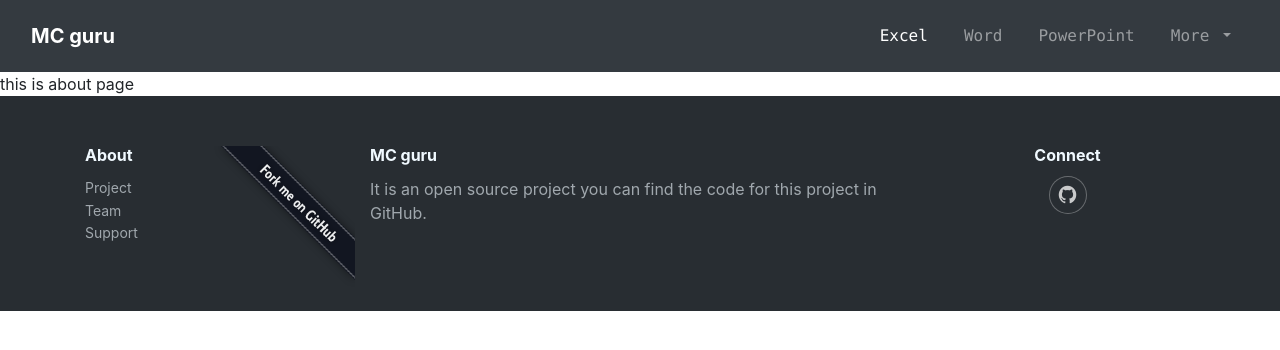
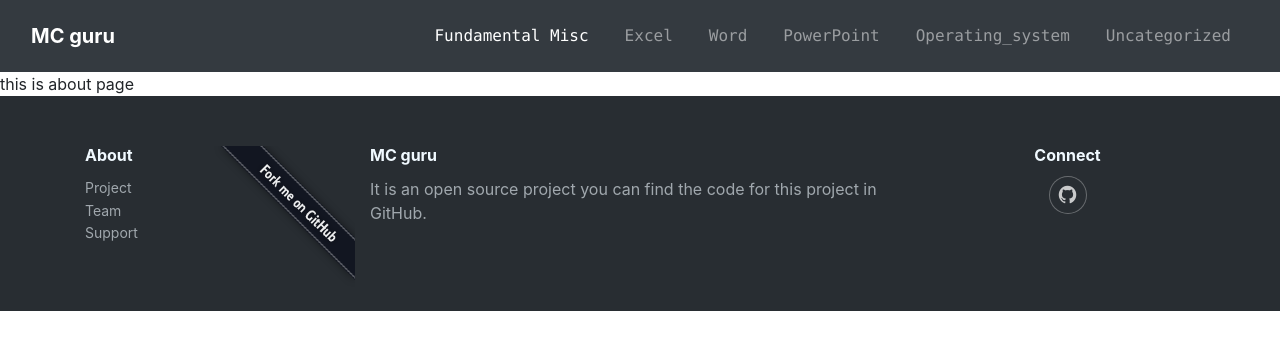
Before and after one commit to suresh466/mcguru, a Django app: page /about/ in a window 1280 px wide. Shown: the top 350 px of the page. Run offline with Django 3.2, Linux system fonts and the light colour scheme; some libraries are stand-ins or nearby versions; some web fonts are replaced.

Commit message:
add link to the categories in the navbar

```diff
--- a/templates/base.html
+++ b/templates/base.html
@@ -21,12 +21,12 @@
                 <div class="collapse navbar-collapse text-monospace"
                     id="navcol-1">
                     <ul class="nav navbar-nav ml-auto">
-                        <li class="nav-item" role="presentation"><a class="nav-link active" href="#">Excel</a></li>
-                        <li class="nav-item" role="presentation"><a class="nav-link" href="#">Word</a></li>
-                        <li class="nav-item" role="presentation"><a class="nav-link" href="#">PowerPoint</a></li>
-                        <li class="dropdown nav-item"><a class="dropdown-toggle nav-link" data-toggle="dropdown" aria-expanded="false" href="#">More&nbsp;</a>
-                            <div class="dropdown-menu" role="menu"><a class="dropdown-item" role="presentation" href="#">Html</a><a class="dropdown-item" role="presentation" href="#">Computer Fundamentals</a><a class="dropdown-item" role="presentation" href="#">Uncategorized</a></div>
-                        </li>
+                        <li class="nav-item" role="presentation"><a class="nav-link active" href="{% url 'answers:computer_misc' %}">Fundamental Misc</a></li>
+			<li class="nav-item" role="presentation"><a class="nav-link" href="{% url 'answers:excel' %}">Excel</a></li>
+                        <li class="nav-item" role="presentation"><a class="nav-link" href="{% url 'answers:word' %}">Word</a></li>
+                        <li class="nav-item" role="presentation"><a class="nav-link" href="{% url 'answers:powerpoint' %}">PowerPoint</a></li>
+                        <li class="nav-item" role="presentation"><a class="nav-link" href="{% url 'answers:operating_system' %}">Operating_system</a></li>
+                        <li class="nav-item" role="presentation"><a class="nav-link" href="{% url 'answers:uncategorized' %}">Uncategorized</a></li>
                     </ul>
                 </div>
             </div>
```
